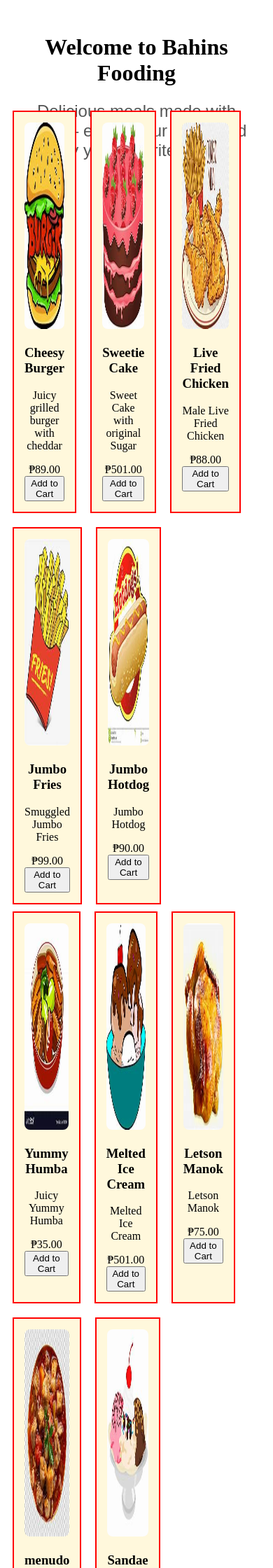
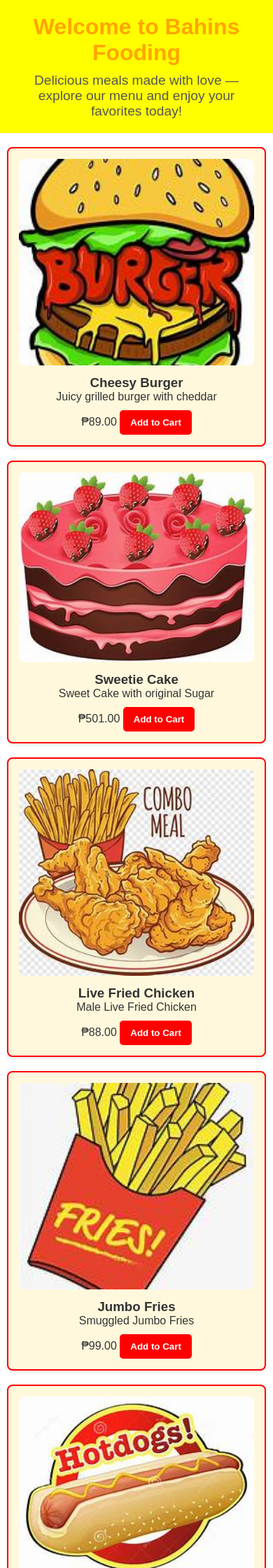
Before and after one commit to bahintingchristopher/bahins-fooding, a Flask app: page / in a window 390 px wide. Shown: the top 2240 px of the page at 70% size. Run offline with Flask 3, Linux system fonts and the light colour scheme.

Commit message:
Updated CSS for responsive design

```diff
--- a/app.py
+++ b/app.py
@@ -6,5 +6,8 @@ app = Flask(__name__)
 def index():
     return render_template('index.html')
 
-if __name__ == '__main__':
-    app.run(debug=True)
+# if __name__ == '__main__':
+#     app.run(debug=True)
+
+if __name__ == "__main__":
+    app.run(host="0.0.0.0", port=5000, debug=True)
--- a/static/styles.css
+++ b/static/styles.css
@@ -1,4 +1,3 @@
-
 :root {
   --primary-color: orange;
   --secondary-color: yellow;
@@ -9,94 +8,124 @@
   --heading-font: "Montserrat", sans-serif;
   --body-font: "Fira Sans Condensed", sans-serif;
 }
-h1 {
-    font-size: 2rem;
-    align-items: center;
-    align-content: center;
-}
-/* Parent container */
-header {
 
-  justify-content: center;   /* center horizontally */
-  align-items: center;       /* center vertically */
-  height: 100px;             /* or whatever fits your layout */
-  text-align: center;
-  padding: 20px;
+/* Reset some default margin/padding */
+* {
+  margin: 0;
+  padding: 0;
+  box-sizing: border-box;
 }
 
-.welcome-message {
+body {
+  font-family: var(--body-font), sans-serif;
+  background-color: var(--background);
+  color: #333;
+}
+
+/* Header styling */
+header {
+  display: flex;
+  flex-direction: column; /* stack vertically */
+  justify-content: center;
+  align-items: center;
+  height: auto; /* allow height to adjust */
+  padding: 20px;
+  margin-bottom: 20px;
   text-align: center;
-  font-size: 1.5rem;
-  color: #555;
-  margin-top: 10px;
-  font-family: var(--body-font, sans-serif);
+  background-color: var(--secondary-color);
+  font-family: var(--heading-font);
 }
 
 
-    .first_set {
+h1 {
+  font-size: 2rem;
+  color: var(--primary-color);
+}
+
+/* Welcome message below the header */
+.welcome-message {
+  margin-top: 10px;
+  font-size: 1.2rem;
+  color: #555;
+  font-family: var(--body-font);
+}
+
+
+/* Container for food items */
+.first_set,
+.second_set {
   display: flex;
-  flex-wrap: wrap;  /* allows wrapping to next line */
+  flex-wrap: wrap;
   gap: 20px;
   width: 100%;
+  padding: 0 10px;
   margin-top: 10px;
-  padding: 0 10px;
   box-sizing: border-box;
-
+  justify-content: center;
 }
 
+/* Food item card */
 .food-item {
-      flex: 0 0 calc((100% - 80px) / 5); /* 5 items per row, 4 gaps of 20px = 80px */
-    box-sizing: border-box;
-      box-sizing: border-box;
+  flex: 1 1 calc((100% - 80px) / 5); /* 5 items per row with gaps */
+  min-width: 150px; /* prevent too narrow on small screens */
   border: 2px solid red;
   padding: 15px;
   text-align: center;
   background-color: #fff8dc;
+  border-radius: 8px;
+  box-shadow: 0 2px 5px rgba(0,0,0,0.1);
+  transition: transform 0.3s ease;
 }
+
+/* Scale up on hover */
+.food-item:hover {
+  transform: scale(1.05);
+}
+
+/* Food item images */
 .food-item img {
   width: 100%;
+  height: auto;      /* keep aspect ratio */
+  max-height: 35vh;  /* limit max height */
   border-radius: 8px;
-      height: 35vh;
+  object-fit: cover;
+  margin-bottom: 10px;
 }
 
-  button:hover {
-  /* Example: Make the button scale up 1.5 times */
+/* Button styling */
+.food-item button {
+  background-color: var(--button-color);
+  color: white;
+  border: none;
+  padding: 10px 15px;
+  cursor: pointer;
+  border-radius: 5px;
+  margin-top: 10px;
+  font-weight: bold;
+  transition: background-color 0.3s ease, transform 0.3s ease;
+}
+
+.food-item button:hover {
+  background-color: darkorange;
   transform: scale(1.2);
-  transition: transform 0.3s ease; /* smooth transition */
   color: blueviolet;
 }
 
-
-
-    .second_set {
-  display: flex;
-  flex-wrap: wrap;  /* allows wrapping to next line */
-  gap: 20px;
-  width: 100%;
-  margin-top: 10px;
-  padding: 0 10px;
-  box-sizing: border-box;
-
+/* Responsive breakpoints */
+@media (max-width: 1000px) {
+  .food-item {
+    flex: 1 1 calc((100% - 40px) / 3); /* 3 items per row */
+  }
 }
 
+@media (max-width: 700px) {
   .food-item {
-      flex: 0 0 calc((100% - 80px) / 5); /* 5 items per row, 4 gaps of 20px = 80px */
-    box-sizing: border-box;
-      box-sizing: border-box;
-      border: 2px solid red;
-      padding: 15px;
-      text-align: center;
-      background-color: #fff8dc;
+    flex: 1 1 calc((100% - 20px) / 2); /* 2 items per row */
   }
-    .food-item img {
-      width: 100%;
-      border-radius: 8px;
-      height: 35vh;
 }
 
-  button:hover {
-  /* Example: Make the button scale up 1.5 times */
-  transform: scale(1.2);
-  transition: transform 0.3s ease; /* smooth transition */
-  color: blueviolet;
+@media (max-width: 400px) {
+  .food-item {
+    flex: 1 1 100%; /* 1 item per row */
   }
+}
--- a/templates/index.html
+++ b/templates/index.html
@@ -8,10 +8,11 @@
 
 </head>
 <body>
-  <header>
+ <header>
   <h1>Welcome to Bahins Fooding</h1>
   <p class="welcome-message">Delicious meals made with love — explore our menu and enjoy your favorites today!</p>
 </header>
+
   <main>
     <div class="first_set">
     <div class="food-item">
```
Lines whose indentation alone changed are shown as unchanged.
